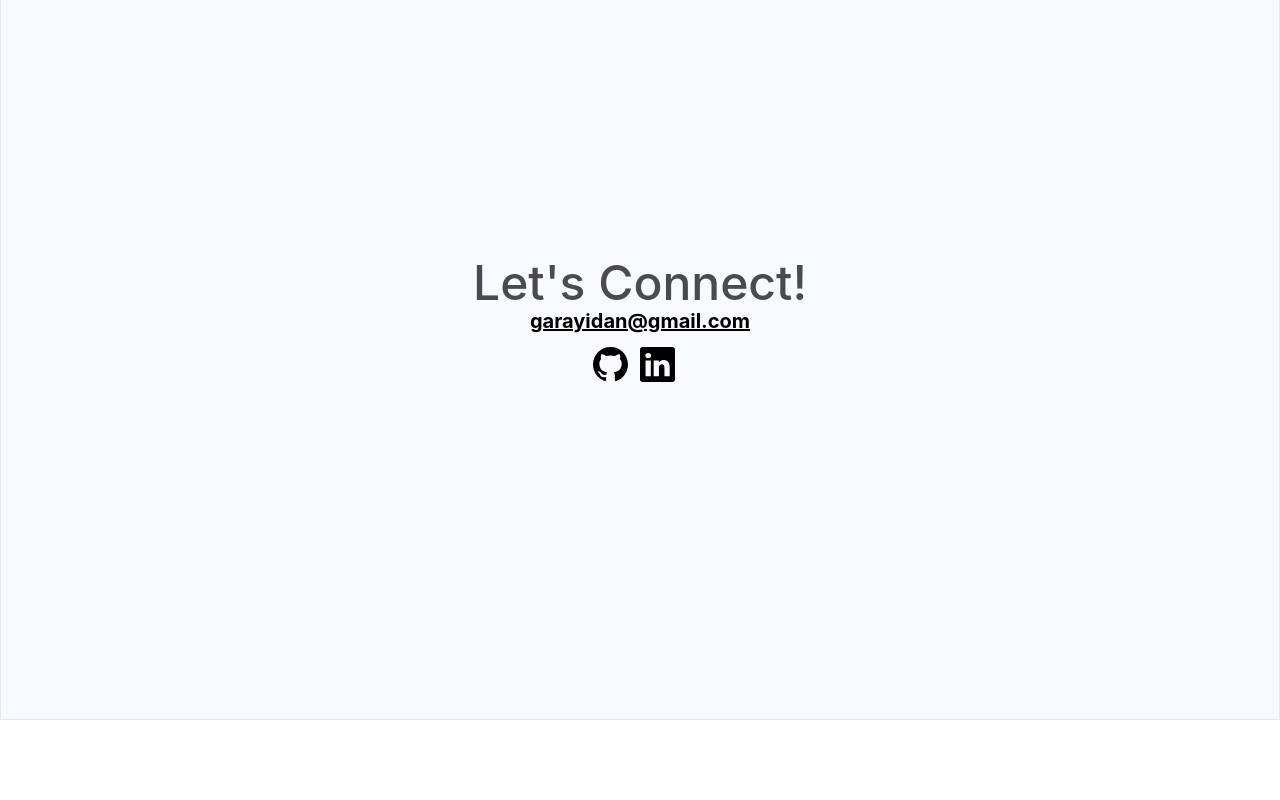
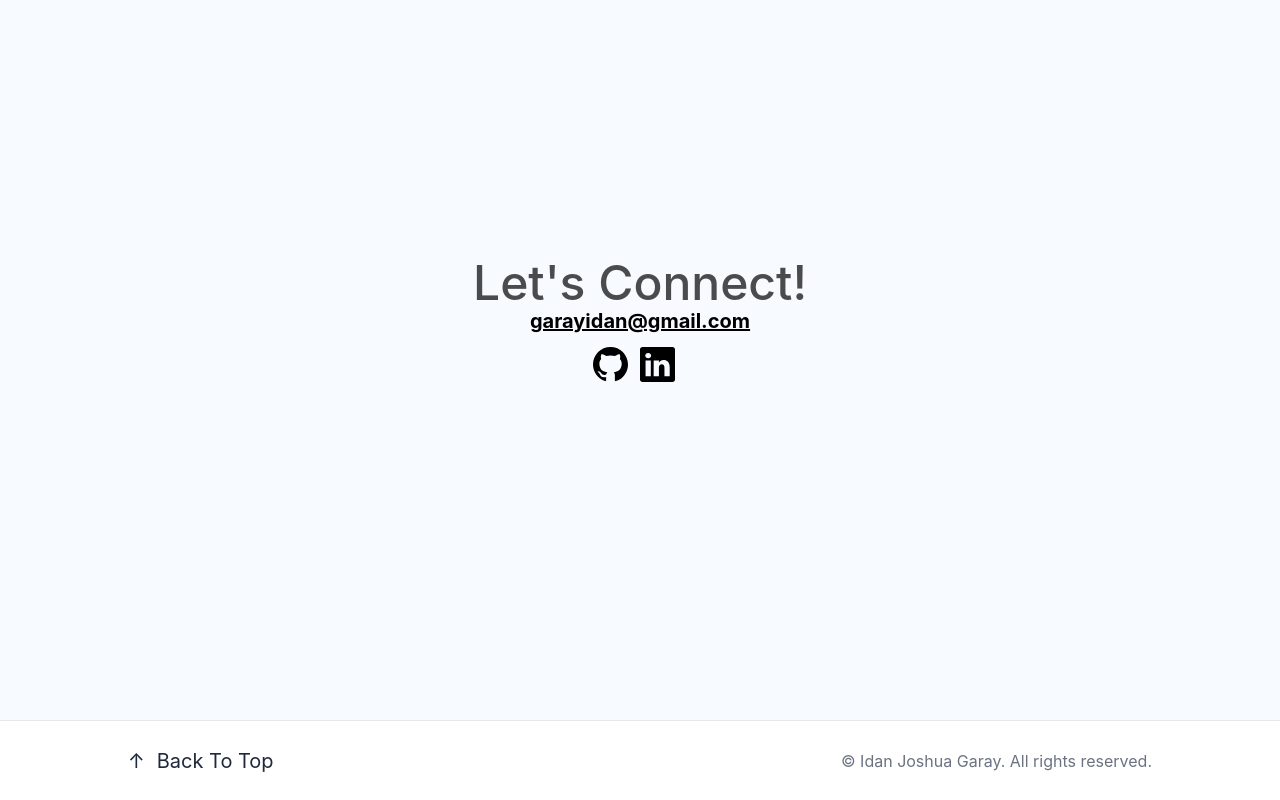
Before and after one commit to Idan-Garay/portfolio, a Next.js app: page / in a window 1280 px wide. Shown: the part 2479-3279 px from the top of the page. Before the commit the page ends 3199 px from the top, so only its background shows below. Built offline with nearby package versions, Linux system fonts and the light colour scheme.

Commit message:
feat: add footer

```diff
--- a/pages/index.tsx
+++ b/pages/index.tsx
@@ -110,7 +110,7 @@ export default function Home() {
           </div>
         </div>
 
-        <div className="h-[100vh] border bg-secondary dark:bg-black flex flex-col justify-center items-center">
+        <div className="h-[100vh] bg-secondary dark:bg-black flex flex-col justify-center items-center">
           <h3 className="text-5xl font-medium text-black text-opacity-70 dark:text-white dark:text-opacity-70">Let's Connect!</h3>
           <h1 className="text-xl font-bold underline">garayidan@gmail.com</h1>
           <div className="links flex gap-x-3 mt-3">
@@ -120,7 +120,9 @@ export default function Home() {
         </div>
       </main>
 
-      <footer className="">
+      <footer className="h-[10vh] px-[10vw] flex justify-between items-center border-t-[1px]">
+        <p className=' hidden md:block text-slate-800 text-xl before:pr-3 before:content-["_↑"]'>Back To Top</p>
+        <p className=' text-gray-500'>© Idan Joshua Garay. All rights reserved.</p>
       </footer>
     </div>
   )
```
